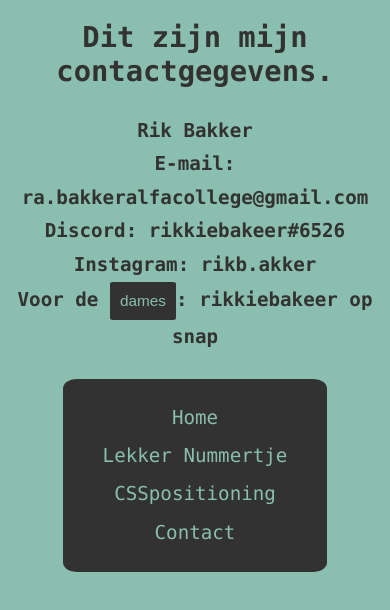
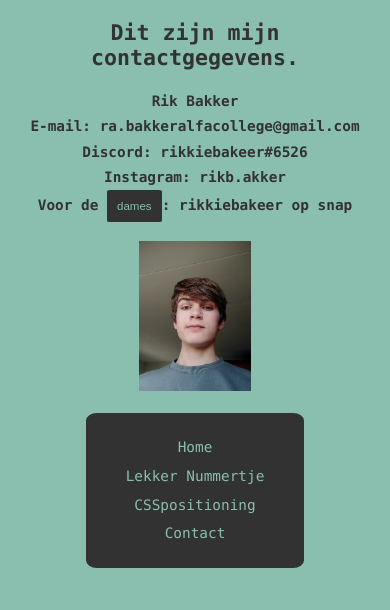
Before and after one commit to rikarjenbakker/rikarjenbakker.nl, a plain HTML site: page contact.html in a window 390 px wide. Drawn offline with Linux system fonts and the light colour scheme.

Commit message:
image added on contactpage

```diff
--- a/contact.html
+++ b/contact.html
@@ -19,6 +19,9 @@
       <br>Voor de <button  class="button" type="button" onclick="document.getElementById('dis').style.display='block'">dames</button>: rikkiebakeer op snap<br>
 
     <p id="dis" style="display:none">Bots worden niet gewaardeerd.</p></h4>
+    <div>
+      <img src="/img/rikkiebakker.jpg" class="rikkie">
+    </div>
     <p>
       <ul>
         <li><a href="nietzakelijk.html">Home</a></li>
--- a/css/style.css
+++ b/css/style.css
@@ -2,7 +2,7 @@ html {
     background-color: rgb(138, 190, 175);
     color: rgb(50, 50, 50);
     font-family: "monaco", monospace;
-    font-size: 120%;
+    font-size: 130%;
 }
 
 h2 {
@@ -33,8 +33,8 @@ ul {
     text-align: center;
     margin: auto;
     margin-top: 6%;
-    width: fit-content;
-    min-width: auto;
+    width: 25.5%;
+    min-width: fit-content;
     height: fit-content;
     padding-left: 0px;
     line-height: 200%;
@@ -122,3 +122,40 @@ iframe {
     color: rgb(138, 190, 175);
     background-color: rgb(50, 50, 50);
 }
+
+.rikkie {
+
+    width: 10%;
+    height: auto;
+    display: block;
+    float: right;
+    margin-top: -11%;
+    margin-right: 20%;
+}
+
+@media only screen and (max-width:1250px){
+
+    html{
+        font-size: 110%;
+    }
+
+    .rikkie{
+        width: 12%;
+        margin-right: 10%;
+        margin-top: -5%;
+    }
+
+}
+
+@media only screen and (max-width: 950px){
+
+    html{
+        font-size: 90%;
+    }
+
+    .rikkie {
+        float: none;
+        width: 30%;
+        margin: auto;
+    }
+}
```
Also changed, not shown: img/rikkiebakker.jpg (added). Lines whose indentation alone changed are shown as unchanged.
